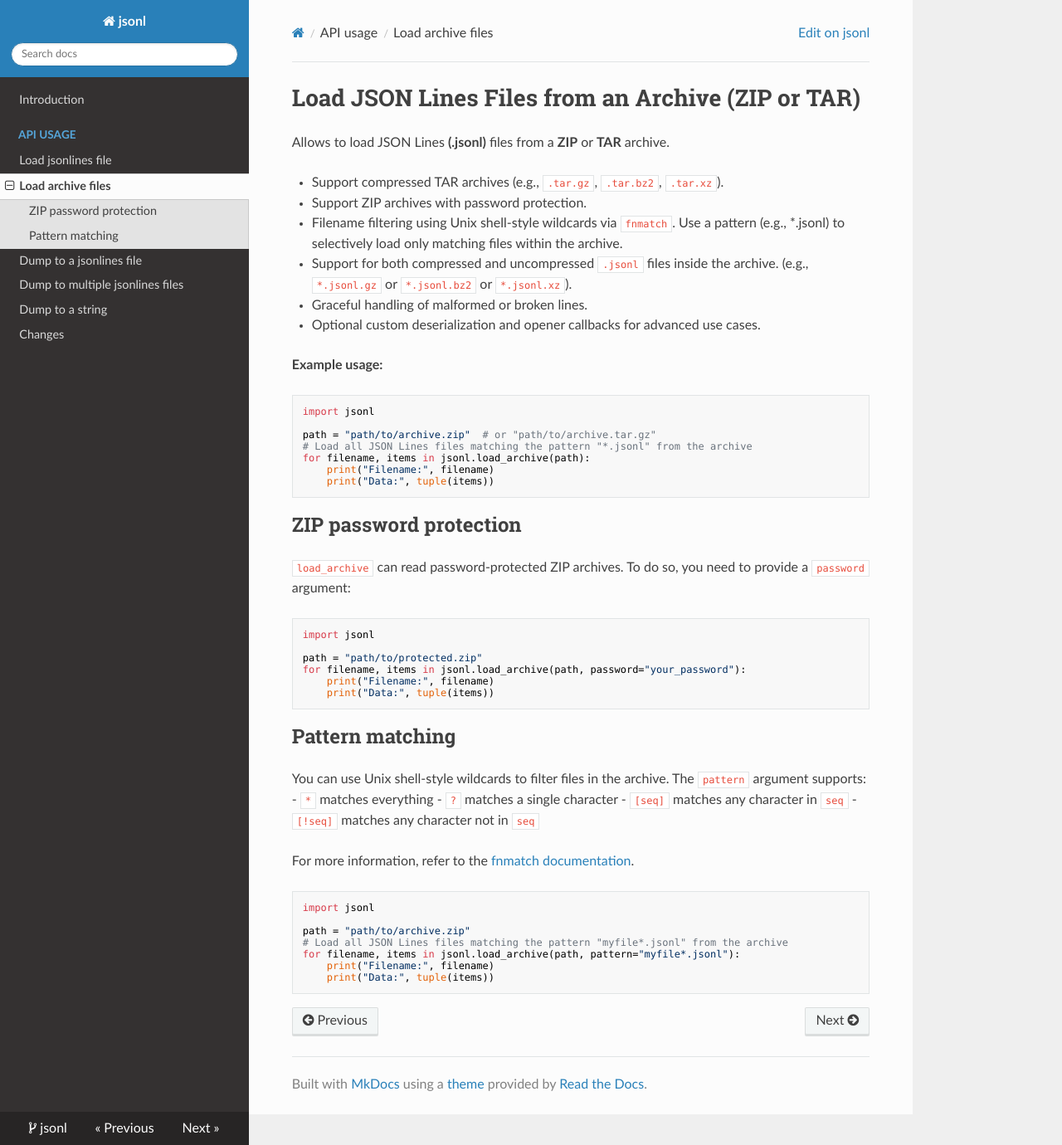
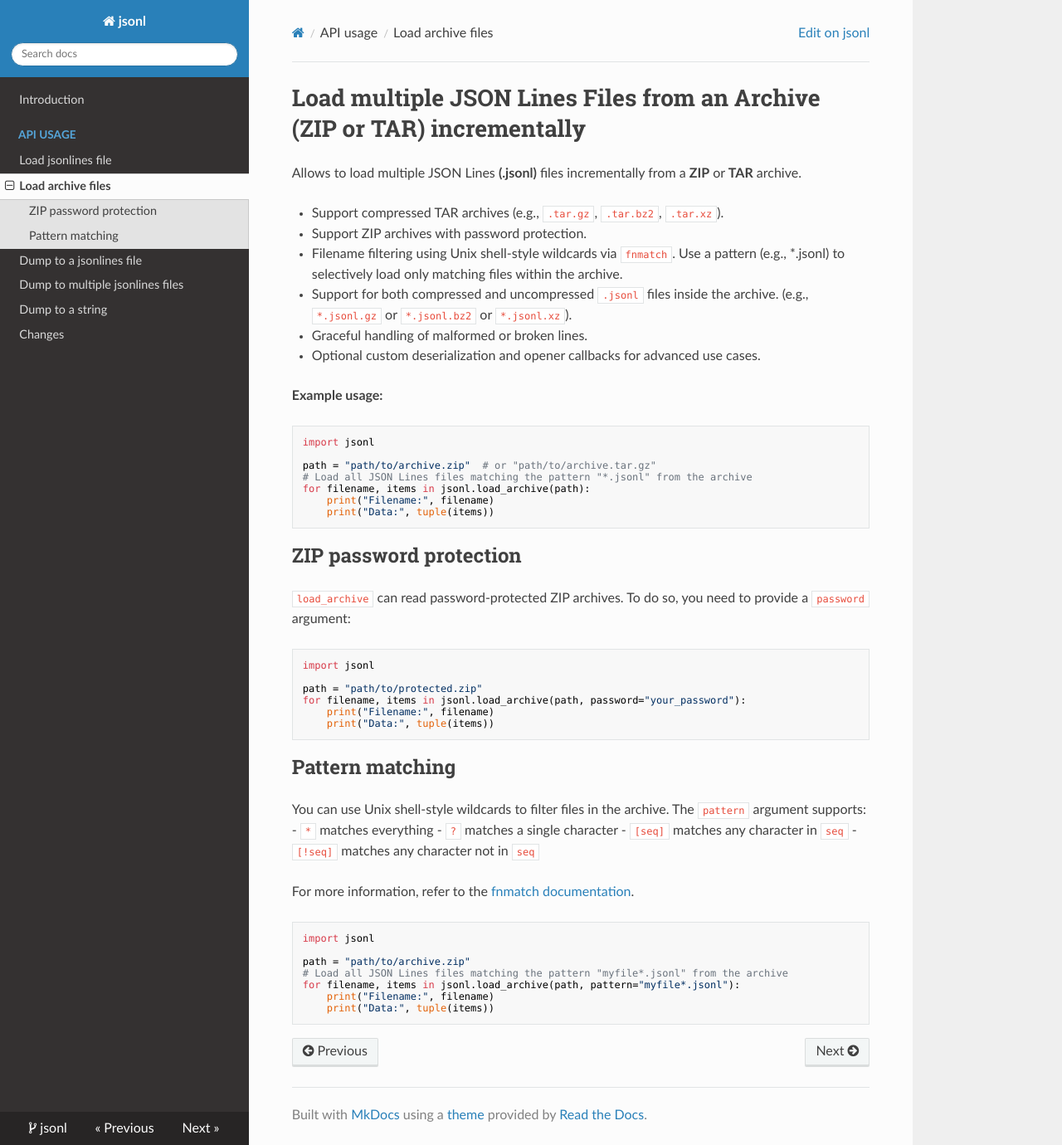
Before and after one commit to rmoralespp/jsonl, an MkDocs documentation site: the page built from docs/load_archive.md, in a window 1280 px wide and 1380 px high. Shown: the whole window at 83% size. Built offline with MkDocs 1.6.1, drawn with Linux system fonts in a browser that asks for light colours; nearby versions of some CDN libraries.

Commit message:
Improve docs

```diff
--- a/docs/load_archive.md
+++ b/docs/load_archive.md
@@ -1,6 +1,6 @@
-# Load JSON Lines Files from an Archive (ZIP or TAR)
+# Load multiple JSON Lines Files from an Archive (ZIP or TAR) incrementally
 
-Allows to load JSON Lines **(.jsonl)** files from a **ZIP** or **TAR** archive.
+Allows to load multiple JSON Lines **(.jsonl)** files incrementally from a **ZIP** or **TAR** archive.
 
 - Support compressed TAR archives (e.g., `.tar.gz`, `.tar.bz2`, `.tar.xz`).
 - Support ZIP archives with password protection.
```
Also changed, not shown: README.md (+2 -2 lines).
